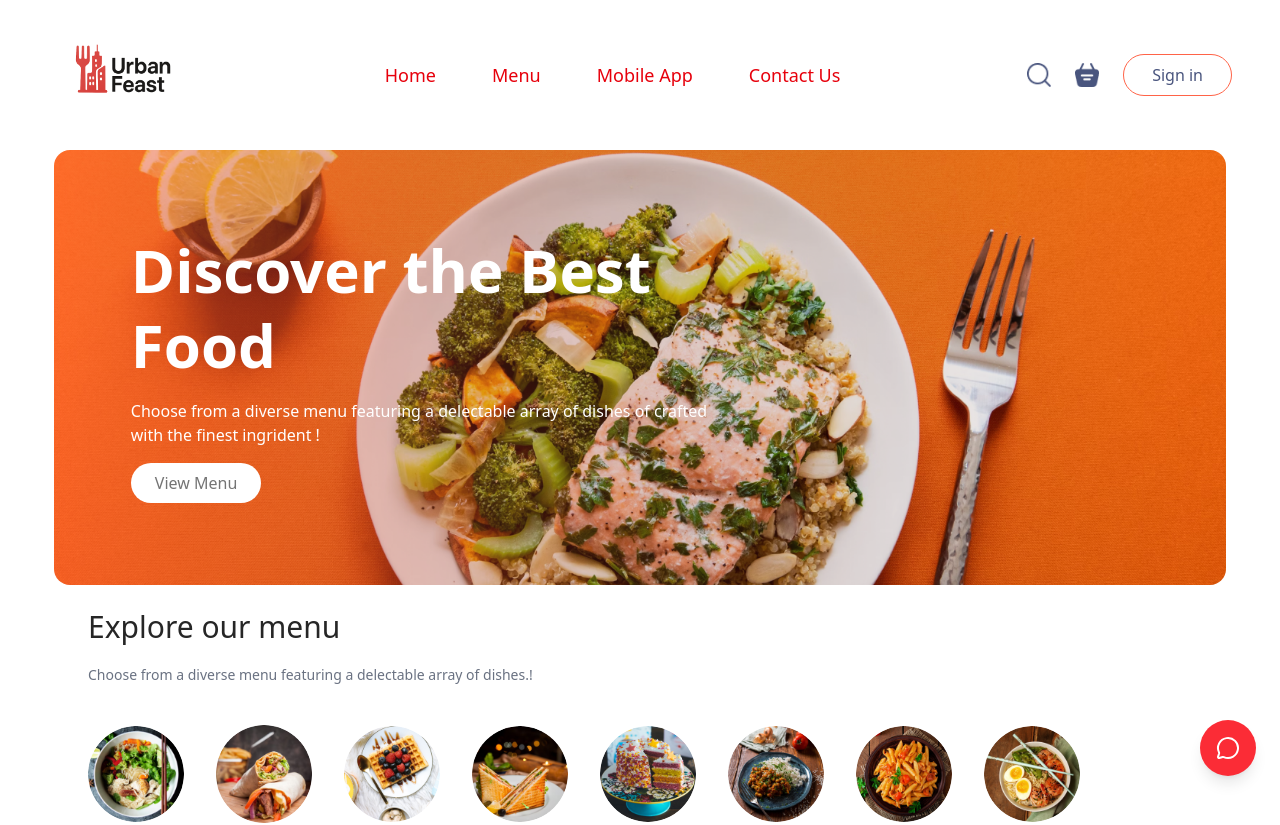
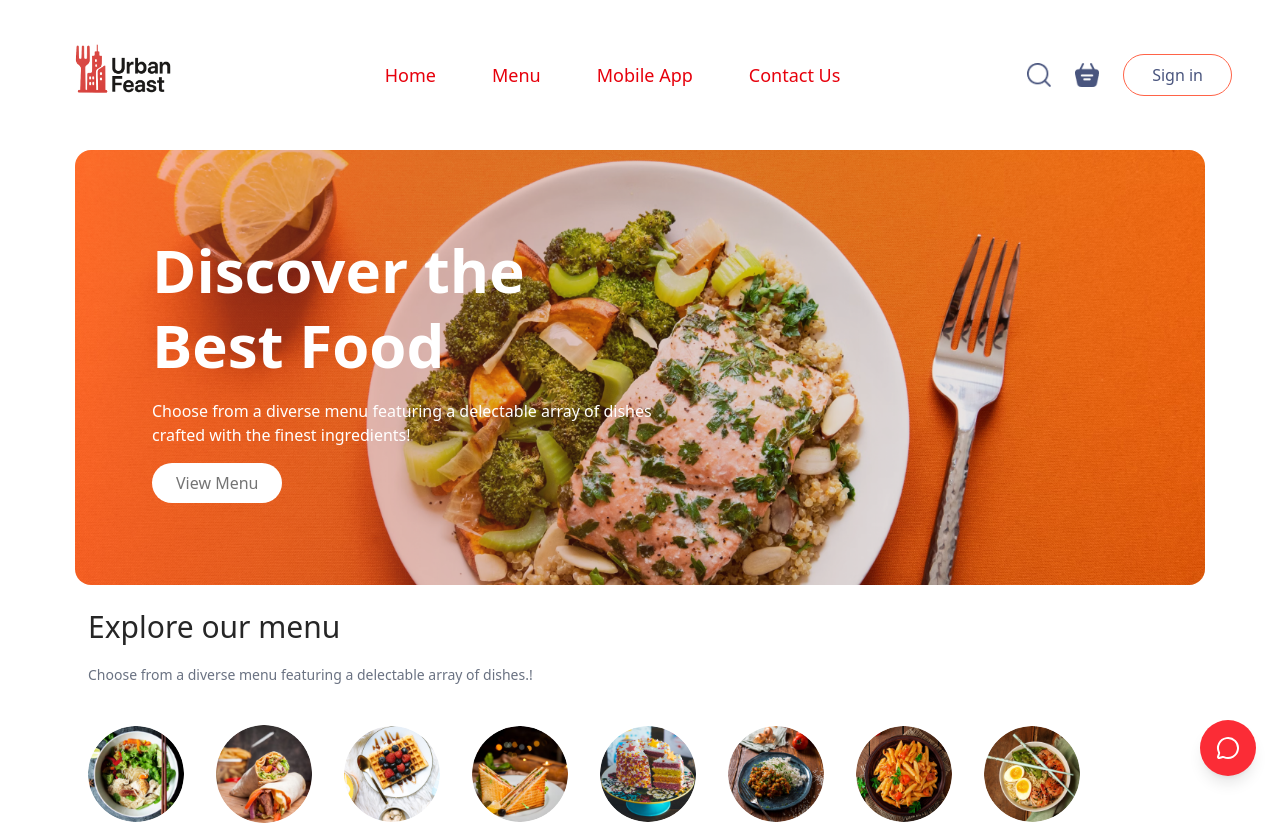
Before and after one commit to sabhinav18/UrbanFeast, a React (Vite) app in the folder frontend/: page / in a window 1280 px wide. Shown: the top 825 px of the page. Built offline with nearby package versions, Linux system fonts and the light colour scheme.

Commit message:
Update Header.jsx

```diff
--- a/frontend/src/components/Header/Header.jsx
+++ b/frontend/src/components/Header/Header.jsx
@@ -1,21 +1,36 @@
-import React from 'react'
-import headerImg from '../../assets/header_img.png'
+import headerImg from '../../assets/header_img.png';
 
 const Header = () => {
   return (
-    <div className="rounded-2xl relative h-[50vw] md:h-[34vw] mx-[30px] bg-no-repeat bg-cover bg-center " style={{backgroundImage: `url(${headerImg})`}}>
-        <div className="absolute top-1/2 -translate-y-1/2 left-[6vw] flex flex-col items-start gap-4 max-w-[50%] animate-fadeIn">
-             <h2 className="text-white font-semibold text-3xl md:text-5xl lg:text-6xl leading-tight">
-              Discover the Best Food
-            </h2>
-            <p className="text-white text-sm md:text-base">
-                Choose from a diverse menu featuring a delectable array of dishes of crafted with the finest ingrident !
-            </p>
-            <button className="bg-white text-[#747474] font-medium text-sm md:text-base px-6 py-2 rounded-full hover:bg-gray-100 transition duration-300">View Menu</button>
-        </div>
+    <div
+      className="rounded-2xl relative h-[50vw] md:h-[34vw] mx-[4vw]
+                 bg-no-repeat bg-cover bg-center
+                 max-[1050px]:mx-[3vw] max-[750px]:mx-[2vw] max-[500px]:h-[60vw]"
+      style={{ backgroundImage: `url(${headerImg})` }}
+    >
+      <div
+        className="absolute flex flex-col items-start gap-4 max-w-[50%]
+                   top-1/2 -translate-y-1/2 left-[6vw] animate-fadeIn
+                   md:max-w-[45%]
+                   max-[750px]:max-w-[65%] max-[750px]:left-[4vw]
+                   max-[500px]:left-[2vw] max-[500px]:items-center max-[500px]:text-center"
+      >
+        <h2 className="text-white font-semibold text-3xl md:text-5xl lg:text-6xl leading-tight
+                       max-[500px]:text-4xl">
+          Discover the Best Food
+        </h2>
+        <p className="text-white text-sm md:text-base
+                      max-[750px]:text-sm max-[500px]:text-xs">
+          Choose from a diverse menu featuring a delectable array of dishes crafted with the finest ingredients!
+        </p>
+        <button className="bg-white text-[#747474] font-medium text-sm md:text-base px-6 py-2 rounded-full
+                           hover:bg-gray-100 transition duration-300
+                           max-[500px]:px-4 max-[500px]:py-1 max-[500px]:text-sm">
+          View Menu
+        </button>
+      </div>
+    </div>
+  );
+};
 
-    </div>
-  )
-}
-
-export default Header
+export default Header;
```
